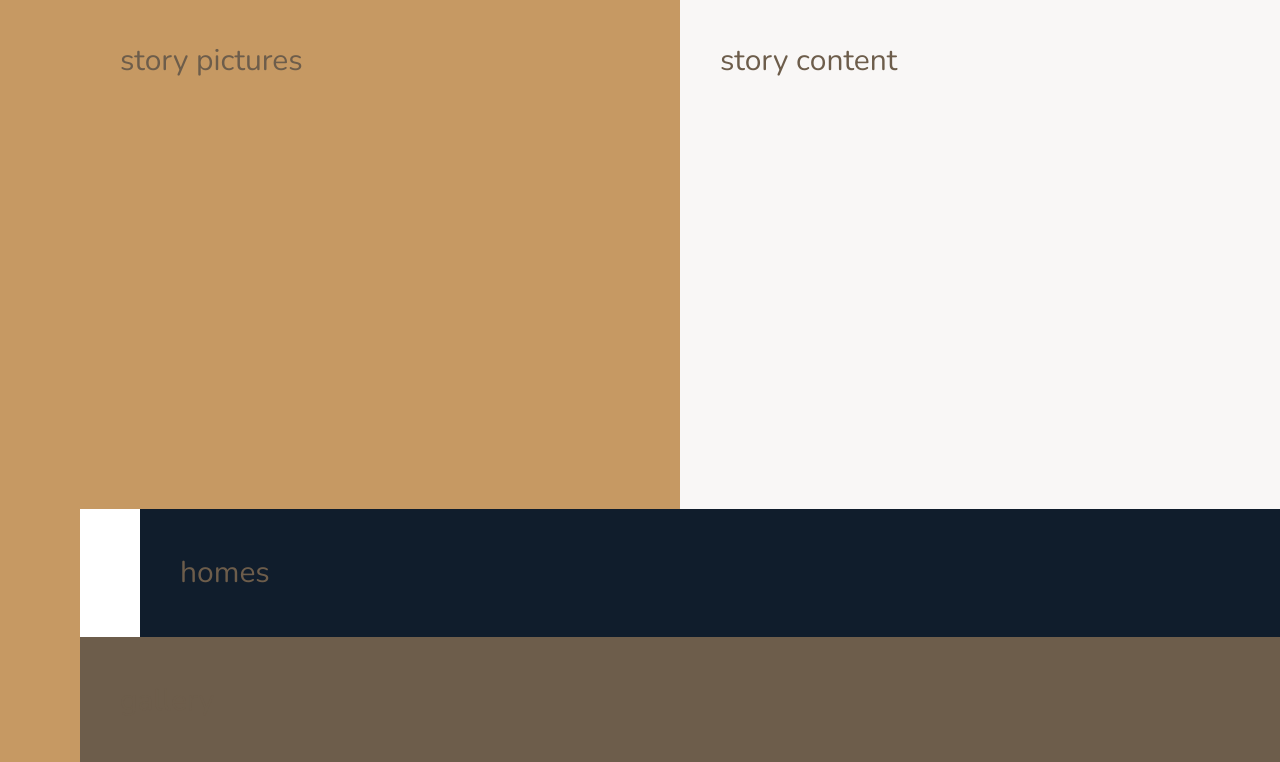
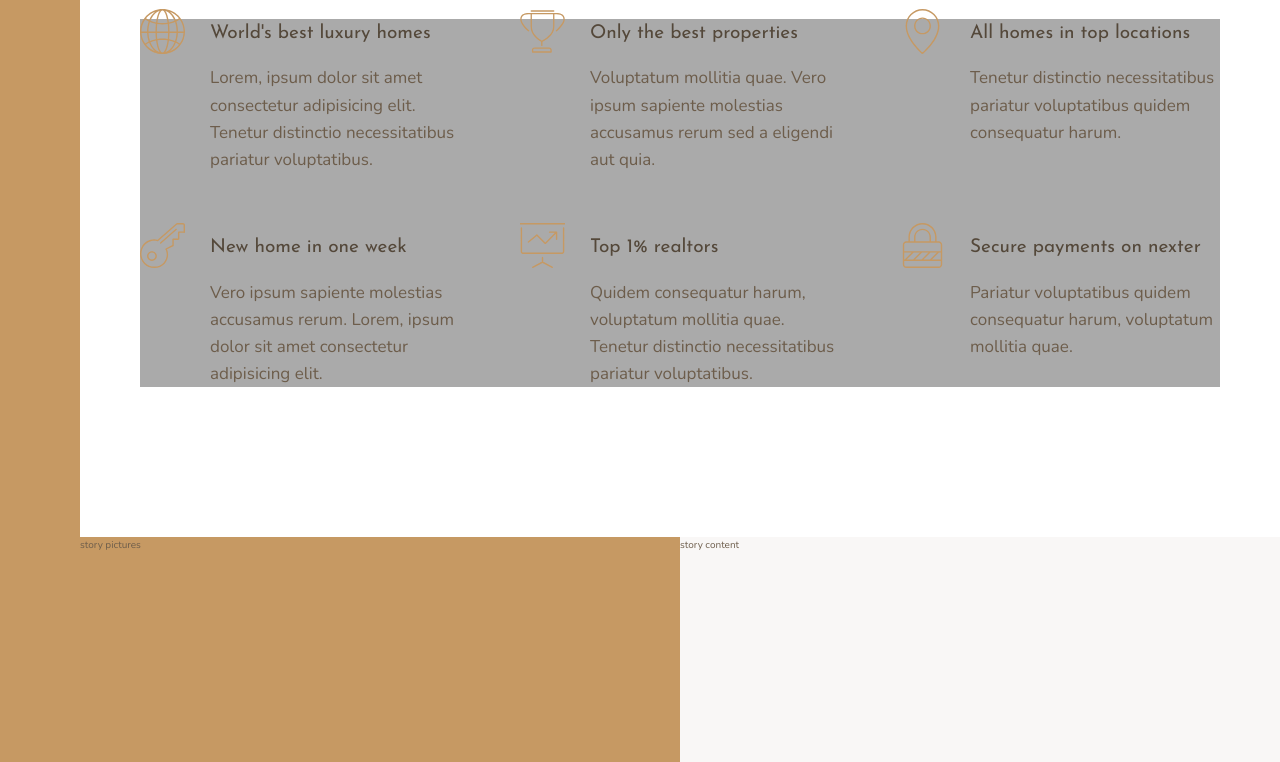
Before and after one commit to dmytronasyrov/Nexter, a website: page index.html in a window 1280 px wide. Shown: the part 771-1533 px from the top of the page. Drawn offline with nearby package versions, Linux system fonts and the light colour scheme.

Commit message:
add more grids

```diff
--- a/index.html
+++ b/index.html
@@ -26,7 +26,59 @@
         </div>
 
         <div class="features">
-            features
+            <div class="feature">
+                <svg class="feature__icon">
+                    <use xlink:href="img/sprite.svg#icon-global"></use>
+                </svg>
+
+                <h4 class="heading-4 heading-4--dark">World's best luxury homes</h4>
+                <p class="feature__text">Lorem, ipsum dolor sit amet consectetur adipisicing elit. Tenetur distinctio necessitatibus pariatur voluptatibus.</p>
+            </div>
+
+            <div class="feature">
+                <svg class="feature__icon">
+                    <use xlink:href="img/sprite.svg#icon-trophy"></use>
+                </svg>
+
+                <h4 class="heading-4 heading-4--dark">Only the best properties</h4>
+                <p class="feature__text">Voluptatum mollitia quae. Vero ipsum sapiente molestias accusamus rerum sed a eligendi aut quia.</p>
+            </div>
+
+            <div class="feature">
+                <svg class="feature__icon">
+                    <use xlink:href="img/sprite.svg#icon-map-pin"></use>
+                </svg>
+
+                <h4 class="heading-4 heading-4--dark">All homes in top locations</h4>
+                <p class="feature__text">Tenetur distinctio necessitatibus pariatur voluptatibus quidem consequatur harum.</p>
+            </div>
+
+            <div class="feature">
+                <svg class="feature__icon">
+                    <use xlink:href="img/sprite.svg#icon-key"></use>
+                </svg>
+
+                <h4 class="heading-4 heading-4--dark">New home in one week</h4>
+                <p class="feature__text">Vero ipsum sapiente molestias accusamus rerum. Lorem, ipsum dolor sit amet consectetur adipisicing elit.</p>
+            </div>
+
+            <div class="feature">
+                <svg class="feature__icon">
+                    <use xlink:href="img/sprite.svg#icon-presentation"></use>
+                </svg>
+
+                <h4 class="heading-4 heading-4--dark">Top 1% realtors</h4>
+                <p class="feature__text">Quidem consequatur harum, voluptatum mollitia quae. Tenetur distinctio necessitatibus pariatur voluptatibus.</p>
+            </div>
+
+            <div class="feature">
+                <svg class="feature__icon">
+                    <use xlink:href="img/sprite.svg#icon-lock"></use>
+                </svg>
+
+                <h4 class="heading-4 heading-4--dark">Secure payments on nexter</h4>
+                <p class="feature__text">Pariatur voluptatibus quidem consequatur harum, voluptatum mollitia quae.</p>
+            </div>
         </div>
 
         <div class="story__pictures">
--- a/sass/_base.scss
+++ b/sass/_base.scss
@@ -35,10 +35,9 @@ body {
 .container {
     display: grid;
     grid-template-rows: 80vh min-content 40vw repeat(3, min-content);
-    grid-template-columns: [sidebar-start] 8rem [sidebar-end full-start] minmax(6rem, 1fr) [center-start] repeat(8, [col-start] minmax(min-content, 14rem) [col-end]) [senter-end] minmax(6rem, 1fr) [full-end];
-
-    & > * {
-        padding: 40px;
-        font-size: 3rem;
-    }
+    grid-template-columns:
+        [sidebar-start] 8rem
+        [sidebar-end full-start] minmax(6rem, 1fr)
+        [center-start] repeat(8, [col-start] minmax(min-content, 14rem) [col-end])
+        [center-end] minmax(6rem, 1fr) [full-end];
 }
--- a/sass/_features.scss
+++ b/sass/_features.scss
@@ -1,5 +1,31 @@
 .features {
     background-color: $color-grey-light-2;
+    margin: 15rem 0;
 
     grid-column: center-start / center-end;
+    display: grid;
+    // grid-template-columns: repeat(3, 1fr);
+    grid-template-columns: repeat(auto-fit, minmax(25rem, 1fr));
+    grid-gap: 6rem;
+    align-items: start;
 }
+
+.feature {
+    display: grid;
+    grid-template-columns: min-content 1fr;
+    grid-row-gap: 1.5rem;
+    grid-column-gap: 2.5rem;
+
+    &__icon {
+        fill: $color-primary;
+        width: 4.5rem;
+        height: 4.5rem;
+        transform: translateY(-1rem);
+
+        grid-row: 1 / span 2;
+    }
+
+    &__text {
+        font-size: 1.7rem;
+    }
+}
--- a/sass/_typography.scss
+++ b/sass/_typography.scss
@@ -0,0 +1,29 @@
+%heading {
+    font-family: $font-display;
+    font-weight: 400;
+}
+
+.heading-1 {
+    @extend %heading;
+}
+
+.heading-2 {
+    @extend %heading;
+}
+
+.heading-3 {
+    @extend %heading;
+}
+
+.heading-4 {
+    @extend %heading;
+    font-size: 1.9rem;
+
+    &--light {
+        color: $color-grey-light-1;
+    }
+
+    &--dark {
+        color: $color-grey-dark-1;
+    }
+}
```
Also changed, not shown: css/style.css.
